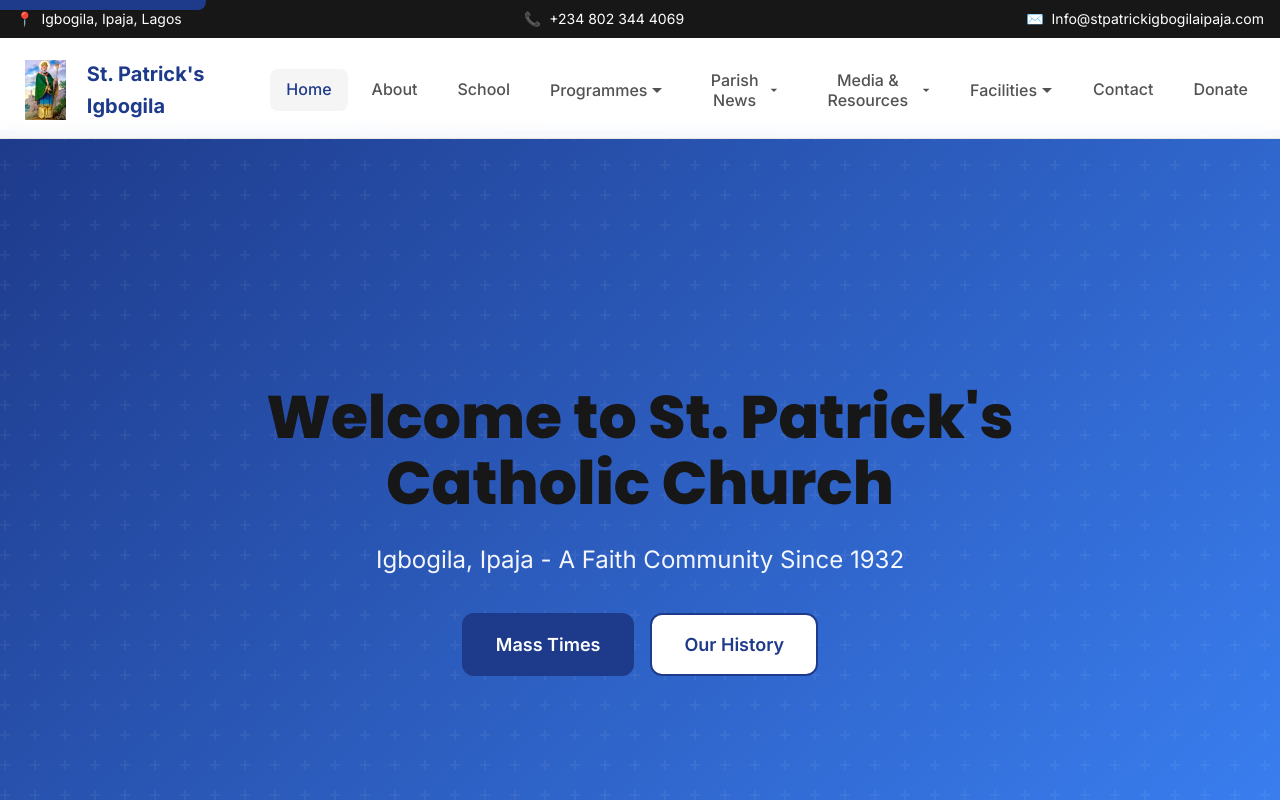
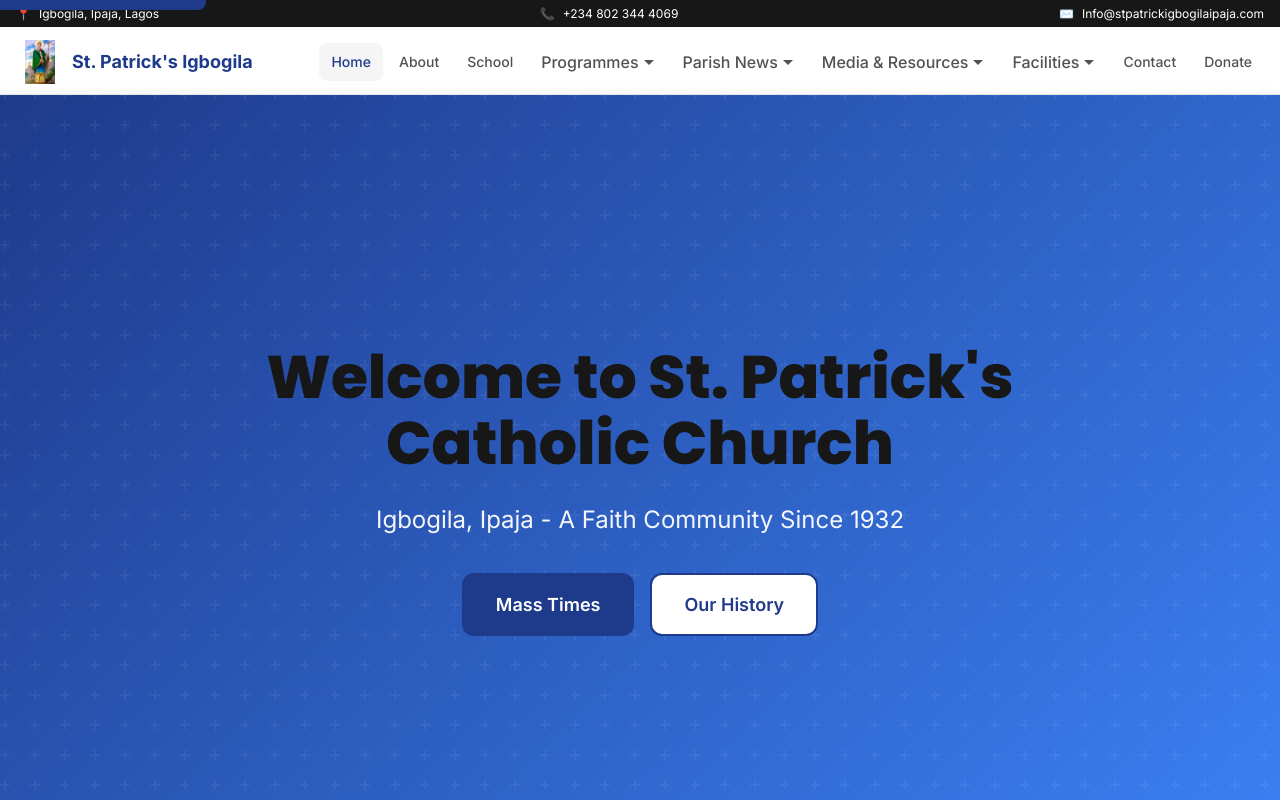
Before and after one commit to obedav/ST-Patrick, a plain HTML site: page ST_Patrick/new-design/index.html in a window 1280 px wide. Shown: the top 800 px of the page. Drawn offline with Linux system fonts and the light colour scheme.

Commit message:
new update

```diff
--- a/ST_Patrick/new-design/css/modern-components.css
+++ b/ST_Patrick/new-design/css/modern-components.css
@@ -215,8 +215,8 @@
     z-index: 1000;
     background: var(--neutral-900);
     color: white;
-    padding: var(--space-2) 0;
-    font-size: var(--text-sm);
+    padding: var(--space-1) 0;
+    font-size: var(--text-xs);
 }
 
 .info-bar-content {
@@ -236,7 +236,7 @@
 /* Modern Header/Navigation */
 .header {
     position: fixed;
-    top: 42px;
+    top: 30px;
     left: 0;
     right: 0;
     background: rgba(255, 255, 255, 0.95);
@@ -250,7 +250,7 @@
     display: flex;
     align-items: center;
     justify-content: space-between;
-    padding: var(--space-4) var(--container-padding);
+    padding: var(--space-2) var(--container-padding);
     max-width: var(--max-width-2xl);
     margin: 0 auto;
 }
@@ -258,17 +258,17 @@
 .logo {
     display: flex;
     align-items: center;
-    gap: var(--space-3);
+    gap: var(--space-2);
     font-weight: 700;
-    font-size: var(--text-xl);
+    font-size: var(--text-lg);
     color: var(--primary-blue);
 }
 
 .logo-icon {
-    width: 64px;
-    height: 64px;
+    width: 48px;
+    height: 48px;
     background: white;
-    border-radius: var(--radius-lg);
+    border-radius: var(--radius-md);
     display: flex;
     align-items: center;
     justify-content: center;
@@ -286,13 +286,14 @@
 .nav {
     display: flex;
     align-items: center;
-    gap: var(--space-2);
+    gap: var(--space-1);
 }
 
 .nav-link {
-    padding: var(--space-2) var(--space-4);
+    padding: var(--space-2) var(--space-3);
     color: var(--text-secondary);
     font-weight: 500;
+    font-size: var(--text-sm);
     border-radius: var(--radius-md);
     transition: all var(--transition-fast);
 }
@@ -331,12 +332,12 @@
     position: absolute;
     top: 100%;
     left: 0;
-    margin-top: var(--space-2);
+    margin-top: var(--space-1);
     background: white;
     border-radius: var(--radius-lg);
     box-shadow: var(--shadow-xl);
-    min-width: 220px;
-    padding: var(--space-2);
+    min-width: 200px;
+    padding: var(--space-1);
     opacity: 0;
     visibility: hidden;
     transform: translateY(-10px);
@@ -354,9 +355,10 @@
 
 .dropdown-item {
     display: block;
-    padding: var(--space-3) var(--space-4);
+    padding: var(--space-2) var(--space-3);
     color: var(--text-secondary);
     font-weight: 500;
+    font-size: var(--text-sm);
     border-radius: var(--radius-md);
     transition: all var(--transition-fast);
     white-space: nowrap;
--- a/ST_Patrick/new-design/index.html
+++ b/ST_Patrick/new-design/index.html
@@ -77,7 +77,7 @@
     <style>
         /* Page-specific styles */
         body {
-            padding-top: 130px;
+            padding-top: 90px;
         }
 
         /* Feature Cards */
```
Also changed, not shown: ST_Patrick/new-design/about.html (+1 -1 lines), ST_Patrick/new-design/contact.html (+1 -1 lines).
